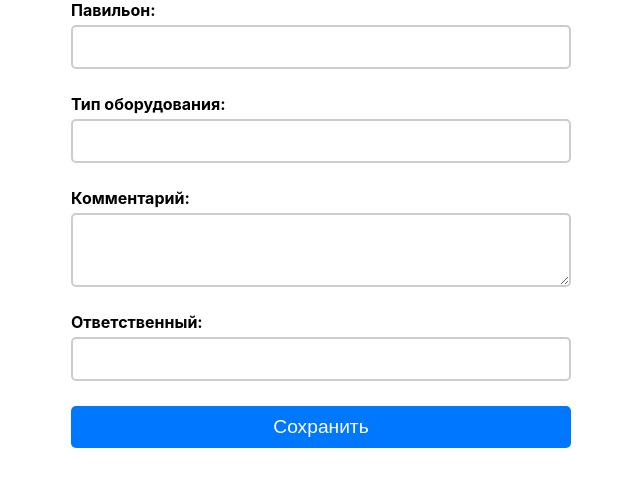
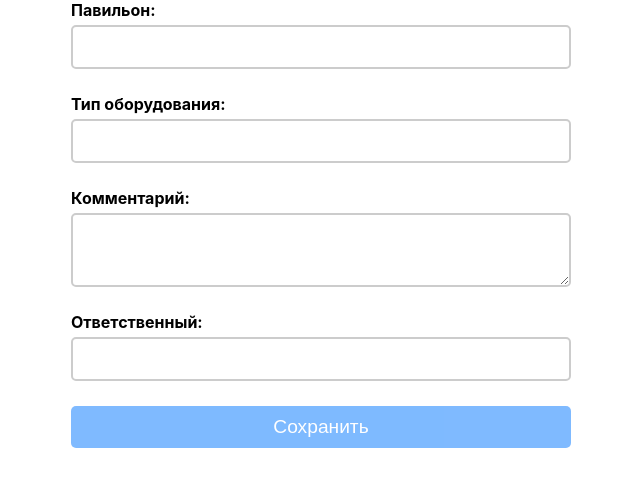
Before and after one commit to flymans/ateya-front, a React (Create React App) app: page / in a window 1280 px wide. Shown: the top 486 px of the page, without its empty margins (319-959 px from the left). Built offline with nearby package versions, Linux system fonts and the light colour scheme; no server answers.

Commit message:
feat: make some fields editable

```diff
--- /dev/null
+++ b/src/common/interfaces/index.ts
@@ -0,0 +1 @@
+export * from './ProductData';
--- a/src/components/ProductForm/ProductForm.module.css
+++ b/src/components/ProductForm/ProductForm.module.css
@@ -7,7 +7,8 @@
   margin: 0 auto;
 }
 
-.submitBtn {
+/* Button */
+.button {
   background-color: #0077ff;
   color: #fff;
   border: none;
@@ -17,15 +18,16 @@
   cursor: pointer;
 }
 
-.submitBtn:hover {
+.button:hover {
   background-color: #0052cc;
 }
 
-.submitBtn[disabled] {
+.button[disabled] {
   opacity: 0.5;
   cursor: not-allowed;
 }
 
+/* QR Code */
 .hr {
   border: none;
   border-top: 1px solid #ccc;
@@ -39,7 +41,7 @@
   margin-top: 8px;
 }
 
-/* Mobile styles */
+/* Media queries */
 @media (max-width: 768px) {
   .container {
     padding: 10px;
@@ -51,7 +53,7 @@
     max-width: 100%;
   }
 
-  .submitBtn {
+  .button {
     font-size: 1rem;
   }
 }
--- a/src/components/ProductForm/index.tsx
+++ b/src/components/ProductForm/index.tsx
@@ -1,80 +1,65 @@
-import QRCode from 'qrcode';
-import React, { useState, useEffect } from 'react';
+import React, { useState } from 'react';
 import { Form, Field } from 'react-final-form';
-import { useParams, useNavigate } from 'react-router-dom';
-import { toast } from 'react-toastify';
+import { useParams } from 'react-router-dom';
 
-import { saveProductData, getProductData } from '../../services/productService';
+import { useFetchFormData, useSubmitData } from '../../hooks/useProductForm';
+import FieldWithPreviousValue from '../inputs/FieldWithPreviousValue';
 import TextField from '../inputs/TextField';
 
 import styles from './ProductForm.module.css';
 
-interface FormValues {
-  pavilion: string;
-  equipmentType: string;
-  comment: string;
-  responsible: string;
-}
+const ProductForm: React.FC = () => {
+  const { qrCodeId = null } = useParams<{ qrCodeId: string }>();
+  const formData = useFetchFormData(qrCodeId);
+  const { handleSubmit, qrCode } = useSubmitData();
 
-const ProductForm: React.FC = () => {
-  const [qrCode, setQRCode] = useState<string>('');
-  const { qrCodeId } = useParams<{ qrCodeId: string }>();
-  const navigate = useNavigate();
-  const [initialValues, setInitialValues] = useState<FormValues>({
-    pavilion: '',
-    equipmentType: '',
-    comment: '',
-    responsible: '',
-  });
-
-  useEffect(() => {
-    if (!qrCodeId) return;
-    const fetchFormData = async () => {
-      try {
-        const data = await getProductData(qrCodeId);
-        setInitialValues(data);
-      } catch (error) {
-        toast.error('QR код не найден');
-        navigate('/');
-      }
-    };
-    fetchFormData();
-  }, [qrCodeId, navigate]);
-
-  const handleSubmit = async (formValues: FormValues) => {
-    try {
-      const databaseId = await saveProductData(formValues);
-
-      if (!databaseId) return;
-
-      const qrLink = `${process.env.REACT_APP_FRONT_URL}${databaseId}`;
-      const qrCode = await QRCode.toDataURL(qrLink);
-
-      setQRCode(qrCode);
-      toast.success('QR успешно сгенерирован');
-    } catch (error) {
-      toast.error('Ошибка сохранения данных');
-    }
-  };
-
-  const isFormDisabled = !!qrCodeId;
+  const isQrLoaded = !!qrCodeId;
+  const [isPavilionDisabled, setIsPavilionDisabled] = useState(isQrLoaded);
+  const [isResponsibleDisabled, setIsResponsibleDisabled] = useState(isQrLoaded);
 
   return (
     <div className={styles.container}>
-      <Form initialValues={initialValues} onSubmit={handleSubmit}>
-        {({ handleSubmit, submitting }) => (
+      <Form initialValues={formData} onSubmit={handleSubmit}>
+        {({ handleSubmit, submitting, pristine }) => (
           <form className={styles.form} onSubmit={handleSubmit}>
-            <Field component={TextField} label="Павильон:" name="pavilion" disabled={isFormDisabled} />
-            <Field component={TextField} label="Тип оборудования:" name="equipmentType" disabled={isFormDisabled} />
+            <FieldWithPreviousValue
+              component={TextField}
+              label="Павильон:"
+              name="pavilion"
+              edit={{
+                show: isQrLoaded,
+                onClick: () => {
+                  setIsPavilionDisabled(false);
+                },
+              }}
+              disabled={isPavilionDisabled}
+              previousValue={formData?.previousValues?.pavilion}
+            />
+
+            <Field component={TextField} label="Тип оборудования:" name="equipmentType" disabled={isQrLoaded} />
+
             <Field
               label="Комментарий:"
               name="comment"
               component={TextField}
               inputType="textarea"
-              disabled={isFormDisabled}
+              disabled={isQrLoaded}
             />
-            <Field component={TextField} label="Ответственный:" name="responsible" disabled={isFormDisabled} />
-            <button className={styles.submitBtn} type="submit" disabled={submitting || isFormDisabled}>
+
+            <FieldWithPreviousValue
+              component={TextField}
+              label="Ответственный:"
+              name="responsible"
+              edit={{
+                show: isQrLoaded,
+                onClick: () => {
+                  setIsResponsibleDisabled(false);
+                },
+              }}
+              disabled={isResponsibleDisabled}
+              previousValue={formData?.previousValues?.responsible}
+            />
+            <button className={styles.button} type="submit" disabled={submitting || pristine}>
               Сохранить
             </button>
           </form>
--- /dev/null
+++ b/src/components/inputs/FieldWithPreviousValue/FieldWithPreviousValue.module.css
@@ -0,0 +1,7 @@
+.previousValue {
+    font-style: italic;
+    font-size: 0.9rem;
+    color: #777;
+    margin-bottom: 15px;
+    margin-top: -15px;
+  }
--- /dev/null
+++ b/src/components/inputs/FieldWithPreviousValue/index.jsx
@@ -0,0 +1,19 @@
+import { Field } from 'react-final-form';
+
+import styles from './FieldWithPreviousValue.module.css';
+
+const FieldWithPreviousValue = ({ previousValue, ...props }) => {
+  return (
+    <>
+      <Field {...props} />
+      {previousValue && (
+        <span className={styles.previousValue}>
+          <b>Предыдущее значение: </b>
+          {previousValue}
+        </span>
+      )}
+    </>
+  );
+};
+
+export default FieldWithPreviousValue;
--- a/src/components/inputs/TextField/TextField.module.css
+++ b/src/components/inputs/TextField/TextField.module.css
@@ -1,4 +1,4 @@
-.textField {
+.container {
   display: flex;
   flex-direction: column;
   gap: 5px;
@@ -13,8 +13,13 @@
   padding: 5px;
   border: 2px solid #ccc;
   border-radius: 5px;
+  font-family: inherit;
   font-size: 1rem;
+  font-weight: normal;
+  line-height: normal;
   height: 30px;
+  flex-grow: 1;
+  padding-right: 30px;
 }
 
 .input:focus {
@@ -29,5 +34,25 @@
 }
 
 .inputTextarea {
-    height: 60px;
+  height: 60px;
 }
+
+.inputWrapper {
+  position: relative;
+  display: flex;
+  align-items: center;
+}
+
+.editIcon {
+  position: absolute;
+  right: 10px;
+  width: 14px;
+  height: 14px;
+  cursor: pointer;
+}
+
+@media (max-width: 768px) {
+  .editIcon {
+    right: 5px;
+  }
+}
--- a/src/components/inputs/TextField/index.tsx
+++ b/src/components/inputs/TextField/index.tsx
@@ -1,5 +1,7 @@
-import React from 'react';
+import React, { useState, useEffect, useRef } from 'react';
 import { FieldRenderProps } from 'react-final-form';
+
+import EditIcon from '../../../assets/icons/edit.svg';
 
 import styles from './TextField.module.css';
 
@@ -7,21 +9,53 @@ interface TextFieldProps extends FieldRenderProps<string, HTMLElement> {
   label: string;
   disabled?: boolean;
   inputType?: 'input' | 'textarea';
+  edit?: { show: boolean; onClick: () => void };
 }
 
-const TextField: React.ComponentType<TextFieldProps> = ({ input, meta, label, disabled, inputType = 'input' }) => {
+const TextField: React.ComponentType<TextFieldProps> = ({
+  input,
+  meta,
+  label,
+  disabled,
+  inputType = 'input',
+  edit,
+}) => {
+  const [shouldFocus, setShouldFocus] = useState(false);
+
+  const inputRef = useRef<HTMLInputElement>(null);
+  const textareaRef = useRef<HTMLTextAreaElement>(null);
+
   const inputClassName = inputType === 'textarea' ? `${styles.input} ${styles.inputTextarea}` : styles.input;
   const InputElement =
     inputType === 'textarea' ? (
-      <textarea className={inputClassName} disabled={disabled} {...input} />
+      <textarea ref={textareaRef} className={inputClassName} disabled={disabled} {...input} />
     ) : (
-      <input className={inputClassName} type="text" disabled={disabled} {...input} />
+      <input ref={inputRef} className={inputClassName} type="text" disabled={disabled} {...input} />
     );
 
+  useEffect(() => {
+    if (shouldFocus) {
+      if (inputType === 'input' && inputRef.current) {
+        inputRef.current.focus();
+      } else if (inputType === 'textarea' && textareaRef.current) {
+        textareaRef.current.focus();
+      }
+      setShouldFocus(false);
+    }
+  }, [shouldFocus, inputType]);
+
+  const handleEditClick = () => {
+    edit?.onClick();
+    setShouldFocus(true);
+  };
+
   return (
-    <div className={styles.textField}>
+    <div className={styles.container}>
       <label className={styles.label}>{label}</label>
-      {InputElement}
+      <div className={styles.inputWrapper}>
+        {InputElement}
+        {edit?.show && <img src={EditIcon} alt="Edit" className={styles.editIcon} onClick={handleEditClick} />}
+      </div>
       {meta.error && meta.touched && <span className={styles.error}>{meta.error}</span>}
     </div>
   );
--- /dev/null
+++ b/src/hooks/useProductForm.ts
@@ -0,0 +1,54 @@
+import QRCode from 'qrcode';
+import { useState, useEffect } from 'react';
+import { useNavigate } from 'react-router-dom';
+import { toast } from 'react-toastify';
+
+import { ProductData } from '../common/interfaces';
+import { createProductData, getProductData, updateProductData } from '../services/productService';
+
+export function useFetchFormData(qrCodeId: string | null) {
+  const [initialValues, setInitialValues] = useState<ProductData>({
+    pavilion: '',
+    equipmentType: '',
+    comment: '',
+    responsible: '',
+  });
+  const navigate = useNavigate();
+
+  useEffect(() => {
+    if (!qrCodeId) return;
+    const fetchFormData = async () => {
+      try {
+        const data = await getProductData(qrCodeId);
+        setInitialValues(data);
+      } catch (error) {
+        toast.error('QR код не найден');
+        navigate('/');
+      }
+    };
+    fetchFormData();
+  }, [qrCodeId, navigate]);
+
+  return initialValues;
+}
+
+export function useSubmitData() {
+  const [qrCode, setQRCode] = useState<string>('');
+  const handleSubmit = async ({ id, ...formValues }: ProductData) => {
+    try {
+      const databaseId = id ? await updateProductData(id, formValues) : await createProductData(formValues);
+
+      if (!databaseId) return;
+
+      const qrLink = `${process.env.REACT_APP_FRONT_URL}${databaseId}`;
+      const qrCode = await QRCode.toDataURL(qrLink);
+
+      setQRCode(qrCode);
+      toast.success('QR успешно сгенерирован');
+    } catch (error) {
+      toast.error('Ошибка сохранения данных');
+    }
+  };
+
+  return { handleSubmit, qrCode };
+}
--- a/src/services/productService.ts
+++ b/src/services/productService.ts
@@ -7,7 +7,7 @@ interface ProductData {
   responsible: string;
 }
 
-export const saveProductData = async (productData: ProductData): Promise<string> => {
+export const createProductData = async (productData: ProductData): Promise<string> => {
   const { data } = (await api.post('products', productData)) || {};
   return data;
 };
@@ -16,3 +16,8 @@ export const getProductData = async (qrCodeId: string): Promise<ProductData> =>
   const { data } = (await api.get(`products/${qrCodeId}`)) || {};
   return data;
 };
+
+export const updateProductData = async (id: string, productData: ProductData): Promise<string> => {
+  const { data } = (await api.put(`products/${id}`, productData)) || {};
+  return data;
+};
```
Also changed, not shown: src/common/interfaces/ProductData.ts (added, +8 -0 lines), src/assets/icons/edit.svg (added).
